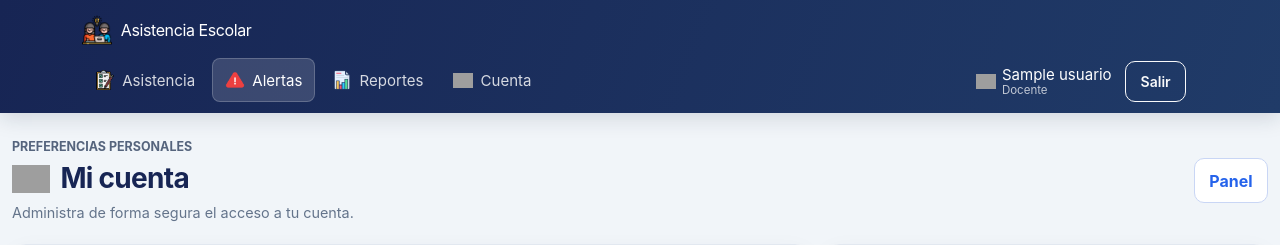
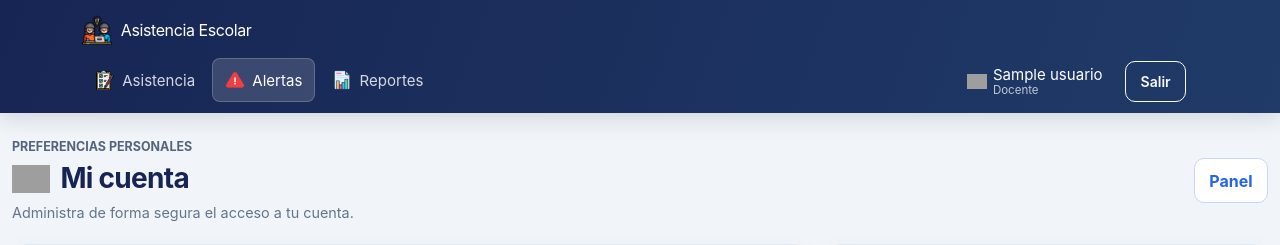
Before and after one commit to andelsonurbaezgomez0628-prog/sistema-asistencia, a Node project: template views/cuenta.ejs in a window 1280 px wide. Shown: the top 245 px of the page. Run offline with Node 20 templates, Linux system fonts and the light colour scheme; the template is opened without the code that fills it: most values are stand-ins (such as "Sample title", 1, 10 or a date in 2020); grey boxes are pictures that could not be loaded.

Commit message:
feat(nav): abre cuenta desde el perfil de usuario

```diff
--- a/assets/css/estilos.css
+++ b/assets/css/estilos.css
@@ -125,6 +125,18 @@ body {
     color: #fff;
     align-items: center;
 }
+.navbar-user-link {
+    display: flex;
+    padding: .35rem .5rem;
+    border: 1px solid transparent;
+    border-radius: 9px;
+    color: #fff;
+    text-decoration: none;
+    transition: background .15s ease, border-color .15s ease;
+}
+.navbar-user-link:hover,
+.navbar-user-link.active { border-color: rgba(255,255,255,.18); background: rgba(255,255,255,.12); color: #fff; }
+.navbar-user-link:focus-visible { outline: 3px solid #a9c5ff; outline-offset: 2px; }
 .navbar-user-details {
     display: flex;
     flex-direction: column;
--- a/views/partials/nav.ejs
+++ b/views/partials/nav.ejs
@@ -14,17 +14,16 @@
         <a class="nav-item-icon <%= rutaActual === '/asistencia' ? 'active' : '' %>" href="/asistencia" <%= rutaActual === '/asistencia' ? 'aria-current="page"' : '' %>><img class="nav-icon" src="/icons/lista-de-verificacion.png" alt="" aria-hidden="true"><span>Asistencia</span></a>
         <a class="nav-item-icon <%= rutaActual.startsWith('/alertas') ? 'active' : '' %>" href="/alertas" <%= rutaActual.startsWith('/alertas') ? 'aria-current="page"' : '' %>><img class="nav-icon" src="/icons/alerta.png" alt="" aria-hidden="true"><span>Alertas</span></a>
         <a class="nav-item-icon <%= rutaActual === '/reportes' ? 'active' : '' %>" href="/reportes" <%= rutaActual === '/reportes' ? 'aria-current="page"' : '' %>><img class="nav-icon" src="/icons/reporte-de-negocios.png" alt="" aria-hidden="true"><span>Reportes</span></a>
-        <a class="nav-item-icon <%= rutaActual === '/cuenta' ? 'active' : '' %>" href="/cuenta" <%= rutaActual === '/cuenta' ? 'aria-current="page"' : '' %>><img class="nav-icon" src="/icons/profesor.png" alt="" aria-hidden="true"><span>Cuenta</span></a>
         <% if (usuario.rol === 'admin') { %><a class="nav-item-icon <%= rutaActual.startsWith('/gestion') ? 'active' : '' %>" href="/gestion" <%= rutaActual.startsWith('/gestion') ? 'aria-current="page"' : '' %>><img class="nav-icon" src="/icons/secciones.png" alt="" aria-hidden="true"><span>Gestión</span></a><% } %>
       </nav>
       <div class="navbar-account">
-        <span class="navbar-user" title="<%= usuario.nombre %>">
+        <a class="navbar-user navbar-user-link <%= rutaActual === '/cuenta' ? 'active' : '' %>" href="/cuenta" title="Abrir el perfil de <%= usuario.nombre %>" aria-label="Abrir el perfil de <%= usuario.nombre %>" <%= rutaActual === '/cuenta' ? 'aria-current="page"' : '' %>>
           <img class="nav-icon" src="/icons/profesor.png" alt="" aria-hidden="true">
           <span class="navbar-user-details">
             <span class="navbar-user-name"><%= usuario.nombre %></span>
             <span class="navbar-user-role"><%= usuario.rol === 'admin' ? 'Administrador' : 'Docente' %></span>
           </span>
-        </span>
+        </a>
         <form method="post" action="/logout">
           <input type="hidden" name="_csrf" value="<%= csrfToken %>">
           <button class="btn btn-outline-light btn-sm nav-logout" type="submit">Salir</button>
```
Also changed, not shown: tests/vistas.test.js (+2 -0 lines).
